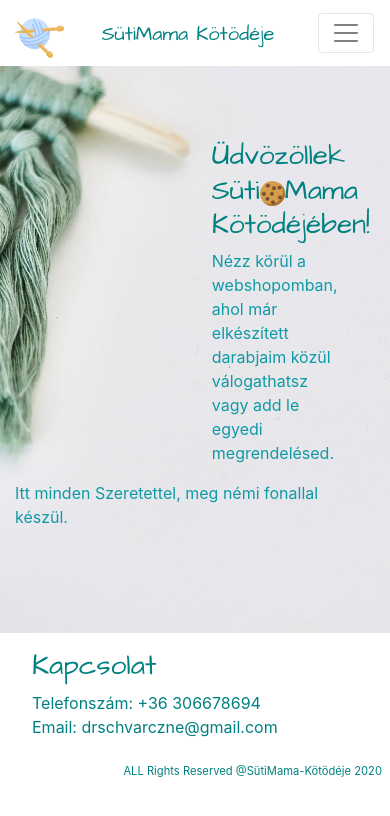
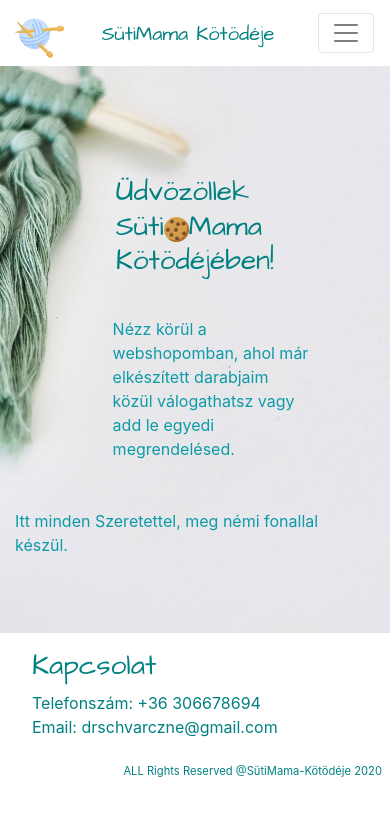
Before and after one commit to BridgetLandia/Knit-Style, a React (Create React App) app: page / in a window 390 px wide. Shown: the top 816 px of the page. Built offline with nearby package versions, Linux system fonts and the light colour scheme.

Commit message:
Homepage mobile view

```diff
--- a/src/custom.scss
+++ b/src/custom.scss
@@ -254,6 +254,20 @@ ul {
 
 @media only screen and (max-width: 768px) {
 
+    .welcome_text_title {
+        margin-top: 6rem;
+        margin-right: 6rem;
+        display: flex;
+        width: 40%;
+        color: teal;
+    }
+
+    .welcome_text{
+        display: flex;
+        width: 80%;
+        padding: 2rem;
+        color: #0e9aa7;
+    }
 
 #shop_title{
     display: flex;
```
